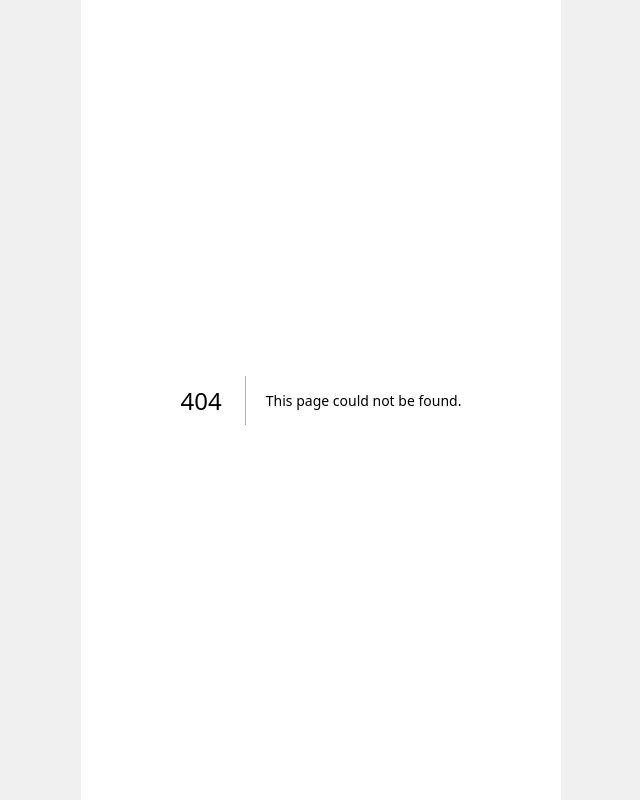
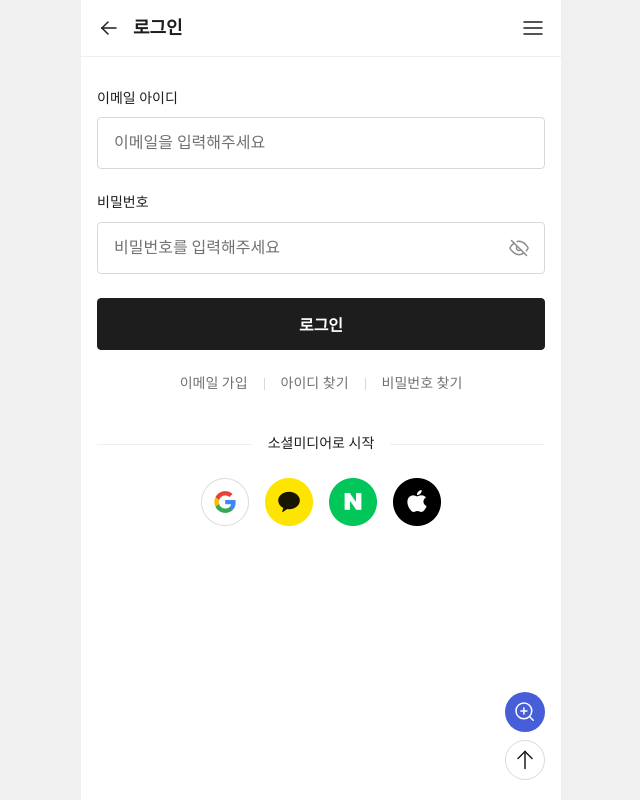
Before and after one commit to metamonster-dev/art-guide-run-client, a Next.js app: page /auth/login in a window 1280 px wide. Before the commit this address had no page. Shown: the whole page, without its empty margins (319-959 px from the left). Built offline with nearby package versions, Linux system fonts and the light colour scheme; a web font is replaced by a local one.

Commit message:
publish: 로그인 페이지

```diff
--- /dev/null
+++ b/src/app/auth/_components/isJoinModal.tsx
@@ -0,0 +1,35 @@
+import Image from "next/image";
+import ModalWrap from "@/app/shared/components/modal/modalWrap";
+
+interface IsJoinModalProps {
+  open: boolean;
+  onClose: () => void;
+}
+
+const IsJoinModal = ({ open, onClose }: IsJoinModalProps) => {
+  return (
+    <ModalWrap type="bottom" title="가입 내역 안내" open={open} onClose={onClose}>
+      <div className="md_is_member_area">
+        <p>이미 다른 계정에 가입되어 있습니다.</p>
+        <div className="sns_info">
+          <Image
+            src="/images/icon_kakao.png"
+            alt="카카오톡 로고 이미지"
+            width={20}
+            height={20}
+          />
+          <span>w***2@kakao.com</span>
+        </div>
+        <button
+          type="button"
+          className="btn btn_style01 btn_size_48"
+          onClick={onClose}
+        >
+          확인
+        </button>
+      </div>
+    </ModalWrap>
+  );
+};
+
+export default IsJoinModal;
--- a/src/app/auth/find-pw/email/page.tsx
+++ b/src/app/auth/find-pw/email/page.tsx
@@ -21,7 +21,7 @@ const FindPwEmailPage = () => {
   }
 
   // verify form submit
-  const onFindPwSubmit = (e: React.FormEvent<HTMLFormElement>) => {
+  const onVerifySubmit = (e: React.FormEvent<HTMLFormElement>) => {
     e.preventDefault();
   }
 
@@ -57,7 +57,7 @@ const FindPwEmailPage = () => {
           <div className="pb_80">
             <EmailForm onSubmit={onEmailSubmit} />
             {verifyFormShow && (
-              <VerifyForm onSubmit={onFindPwSubmit} inputRef={verifyInputRef} />
+              <VerifyForm onSubmit={onVerifySubmit} inputRef={verifyInputRef} />
             )}
           </div>
         </div>
--- /dev/null
+++ b/src/app/auth/login/page.tsx
@@ -0,0 +1,129 @@
+"use client";
+
+import { useState } from "react";
+import Link from "next/link";
+import Image from "next/image";
+import Header from "@/app/shared/components/layout/header";
+import Floating from "@/app/shared/components/layout/floating";
+import IsJoinModal from "@/app/auth/_components/isJoinModal";
+
+const FindIdPage = () => {
+  const [isJoinOpen, setIsJoinOpen] = useState(false);
+
+  const onSubmit = (e: React.FormEvent<HTMLFormElement>) => {
+    e.preventDefault();
+    setIsJoinOpen(true);
+  };
+
+  return (
+    <>
+      <div className="sticky_menu">
+        <Header title="로그인" isBack />
+      </div>
+
+      <div id="contents">
+        <Floating />
+
+        <div className="pt_32 pb_80">
+          <div className="inner">
+            <form id="loginForm" onSubmit={onSubmit}>
+              <div className="input_list_area gap_24">
+                <div className="label_input_area">
+                  <label htmlFor="email" className="label">이메일 아이디</label>
+                  <input
+                    type="text"
+                    name="email"
+                    id="email"
+                    className="input"
+                    placeholder="이메일을 입력해주세요"
+                  />
+                  <span className="error_msg d_none">오류 메시지</span>
+                </div>
+
+                <div className="label_input_area">
+                  <label htmlFor="password" className="label">비밀번호</label>
+                  <div className="input_pw_area">
+                    <input
+                      type="password"
+                      name="password"
+                      id="password"
+                      className="input"
+                      placeholder="비밀번호를 입력해주세요"
+                    />
+                    <button type="button">
+                      <span>비밀번호 보기</span>
+                    </button>
+                  </div>
+                  <span className="error_msg d_none">오류 메시지</span>
+                </div>
+
+                <button
+                  type="submit"
+                  className="btn btn_style01 btn_size_52"
+                  // disabled
+                >
+                  로그인
+                </button>
+              </div>
+            </form>
+
+            <div className="login_btns_area">
+              <Link href="/auth/join">이메일 가입</Link>
+              <i aria-hidden="true"></i>
+              <Link href="/auth/find-id">아이디 찾기</Link>
+              <i aria-hidden="true"></i>
+              <Link href="/auth/find-pw">비밀번호 찾기</Link>
+            </div>
+            <div className="login_sns_area">
+              <div className="tit">
+                <p>소셜미디어로 시작</p>
+              </div>
+              <div className="btns">
+                <button type="button" aria-label="구글 로그인">
+                  <Image
+                    src="/images/icon_google.png"
+                    alt="구글 로그인"
+                    aria-hidden="true"
+                    width={48}
+                    height={48}
+                  />
+                </button>
+                <button type="button" aria-label="카카오 로그인">
+                  <Image
+                    src="/images/icon_kakao.png"
+                    alt="카카오 로그인"
+                    aria-hidden="true"
+                    width={48}
+                    height={48}
+                  />
+                </button>
+                <button type="button" aria-label="네이버 로그인">
+                  <Image
+                    src="/images/icon_naver.png"
+                    alt="네이버 로그인"
+                    aria-hidden="true"
+                    width={48}
+                    height={48}
+                  />
+                </button>
+                <button type="button" aria-label="애플 로그인">
+                  <Image
+                    src="/images/icon_apple.png"
+                    alt="애플 로그인"
+                    aria-hidden="true"
+                    width={48}
+                    height={48}
+                  />
+                </button>
+              </div>
+            </div>
+          </div>
+        </div>
+      </div>
+
+      <IsJoinModal open={isJoinOpen} onClose={() => setIsJoinOpen(false)} />
+    </>
+  );
+};
+
+export default FindIdPage;
--- a/src/app/shared/components/modal/financialModal.tsx
+++ b/src/app/shared/components/modal/financialModal.tsx
@@ -1,4 +1,4 @@
-import ModalFull from "@/app/shared/components/modal/modalFull";
+import ModalWrap from "@/app/shared/components/modal/modalWrap";
 
 interface FinancialModalProps {
   open: boolean;
@@ -7,7 +7,7 @@ interface FinancialModalProps {
 
 const FinancialModal = ({ open, onClose }: FinancialModalProps) => {
   return (
-    <ModalFull title="전자금융거래 이용약관" open={open} onClose={onClose}>
+    <ModalWrap type="full" title="전자금융거래 이용약관" open={open} onClose={onClose}>
       <div className="md_agree_area">
         <div className="inner">
           <p><b>제1장 총칙</b></p>
@@ -37,7 +37,7 @@ const FinancialModal = ({ open, onClose }: FinancialModalProps) => {
           </div>
         </div>
       </div>
-    </ModalFull>
+    </ModalWrap>
   );
 };
 
--- a/src/app/shared/components/modal/marketingModal.tsx
+++ b/src/app/shared/components/modal/marketingModal.tsx
@@ -1,4 +1,4 @@
-import ModalFull from "@/app/shared/components/modal/modalFull";
+import ModalWrap from "@/app/shared/components/modal/modalWrap";
 
 interface MarketingModalProps {
   open: boolean;
@@ -7,7 +7,7 @@ interface MarketingModalProps {
 
 const MarketingModal = ({ open, onClose }: MarketingModalProps) => {
   return (
-    <ModalFull title="선택정보 수집 및 마케팅 수신 동의" open={open} onClose={onClose}>
+    <ModalWrap type="full" title="선택정보 수집 및 마케팅 수신 동의" open={open} onClose={onClose}>
       <div className="md_agree_area">
         <div className="inner">
           <div>
@@ -28,7 +28,7 @@ const MarketingModal = ({ open, onClose }: MarketingModalProps) => {
           </div>
         </div>
       </div>
-    </ModalFull>
+    </ModalWrap>
   );
 };
 
--- a/src/app/shared/components/modal/modalFull.tsx
+++ b/src/app/shared/components/modal/modalWrap.tsx
@@ -1,15 +1,16 @@
 import Modal from "@/app/shared/components/modal/modal";
 
-interface ModalFullProps {
+interface ModalWrapProps {
+  type: "full" | "bottom";
   title: string;
   children: React.ReactNode;
   open: boolean;
   onClose: () => void;
 }
 
-const ModalFull = ({ title, children, open, onClose }: ModalFullProps) => {
+const ModalWrap = ({ type, title, children, open, onClose }: ModalWrapProps) => {
   return (
-    <Modal type="full" open={open}>
+    <Modal type={type ?? "full"} open={open}>
       <div className="md_tit">
         <p>{title}</p>
         <button
@@ -27,4 +28,4 @@ const ModalFull = ({ title, children, open, onClose }: ModalFullProps) => {
   );
 };
 
-export default ModalFull;
+export default ModalWrap;
--- a/src/app/shared/components/modal/privacyModal.tsx
+++ b/src/app/shared/components/modal/privacyModal.tsx
@@ -1,4 +1,4 @@
-import ModalFull from "@/app/shared/components/modal/modalFull";
+import ModalWrap from "@/app/shared/components/modal/modalWrap";
 
 interface PrivacyModalProps {
   open: boolean;
@@ -7,7 +7,7 @@ interface PrivacyModalProps {
 
 const PrivacyModal = ({ open, onClose }: PrivacyModalProps) => {
   return (
-    <ModalFull title="개인정보 처리방침" open={open} onClose={onClose}>
+    <ModalWrap type="full" title="개인정보 처리방침" open={open} onClose={onClose}>
       <div className="md_agree_area">
         <div className="inner">
           <p>
@@ -33,7 +33,7 @@ const PrivacyModal = ({ open, onClose }: PrivacyModalProps) => {
           </div>
         </div>
       </div>
-    </ModalFull>
+    </ModalWrap>
   );
 };
 
--- a/src/app/shared/components/modal/termsModal.tsx
+++ b/src/app/shared/components/modal/termsModal.tsx
@@ -1,4 +1,4 @@
-import ModalFull from "@/app/shared/components/modal/modalFull";
+import ModalWrap from "@/app/shared/components/modal/modalWrap";
 
 interface TermsModalProps {
   open: boolean;
@@ -7,7 +7,7 @@ interface TermsModalProps {
 
 const TermsModal = ({ open, onClose }: TermsModalProps) => {
   return (
-    <ModalFull title="이용약관" open={open} onClose={onClose}>
+    <ModalWrap type="full" title="이용약관" open={open} onClose={onClose}>
       <div className="md_agree_area">
         <div className="inner">
           <p><b>제1장 총칙</b></p>
@@ -33,7 +33,7 @@ const TermsModal = ({ open, onClose }: TermsModalProps) => {
           </div>
         </div>
       </div>
-    </ModalFull>
+    </ModalWrap>
   );
 };
 
--- a/src/app/shared/components/modal/useModal.tsx
+++ b/src/app/shared/components/modal/useModal.tsx
@@ -1,4 +1,4 @@
-import ModalFull from "@/app/shared/components/modal/modalFull";
+import ModalWrap from "@/app/shared/components/modal/modalWrap";
 
 interface UseModalProps {
   open: boolean;
@@ -7,7 +7,7 @@ interface UseModalProps {
 
 const UseModal = ({ open, onClose }: UseModalProps) => {
   return (
-    <ModalFull title="개인정보 수집 및 이용동의" open={open} onClose={onClose}>
+    <ModalWrap type="full" title="개인정보 수집 및 이용동의" open={open} onClose={onClose}>
       <div className="md_agree_area">
         <div className="inner">
           <p><b>제1장 총칙</b></p>
@@ -37,7 +37,7 @@ const UseModal = ({ open, onClose }: UseModalProps) => {
           </div>
         </div>
       </div>
-    </ModalFull>
+    </ModalWrap>
   );
 };
 
```
